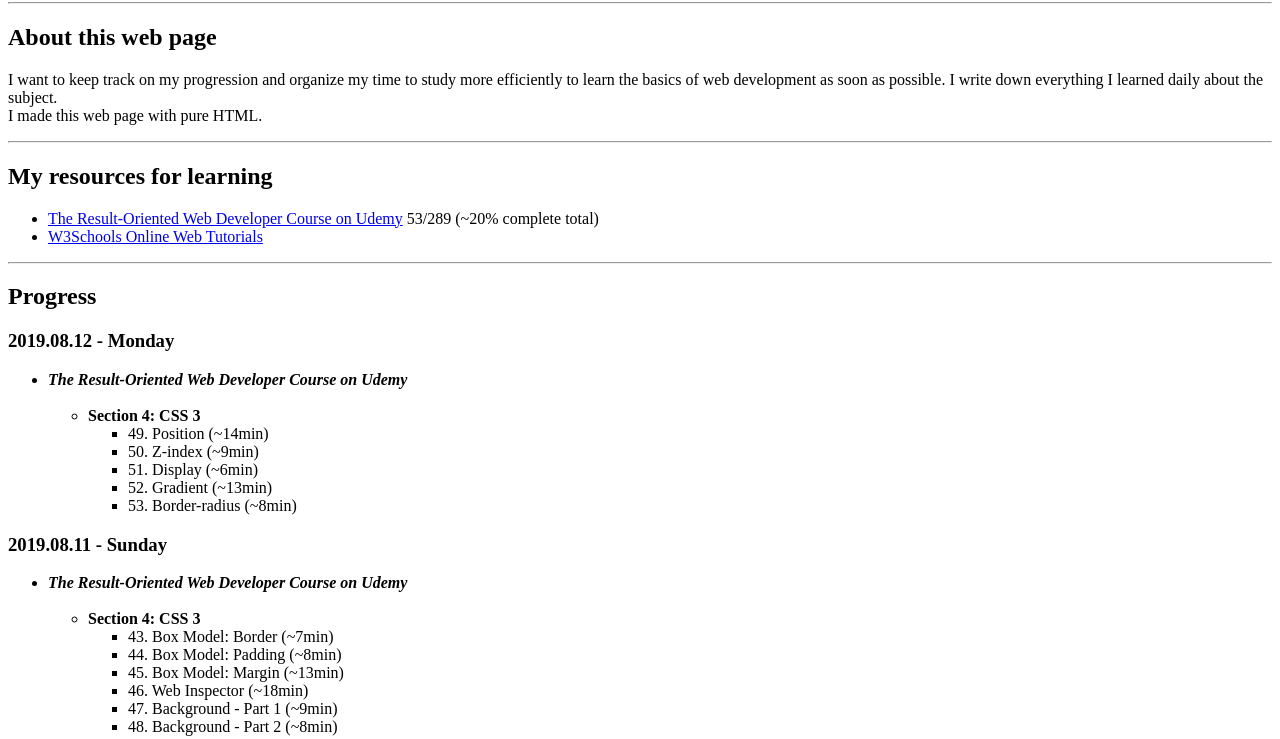
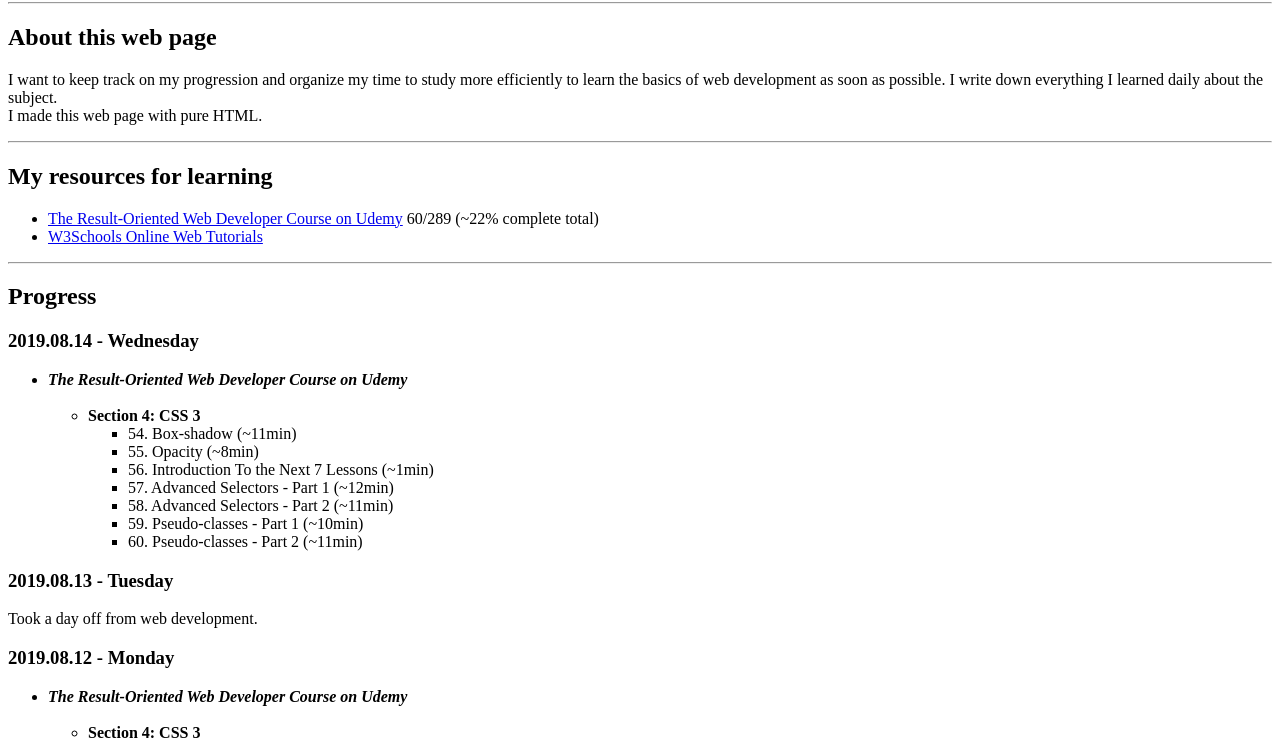
Before and after one commit to glccsi/glccsi.github.io, a plain HTML site: page index.html in a window 1280 px wide. Shown: the part 88-827 px from the top of the page. Drawn offline with Linux system fonts and the light colour scheme.

Commit message:
Update index.html

```diff
--- a/index.html
+++ b/index.html
@@ -13,11 +13,33 @@
     <hr>
     <h2>My resources for learning</h2>
     <ul>
-        <li><a href=https://www.udemy.com/result-oriented-web-developer-course>The Result-Oriented Web Developer Course on Udemy</a> 53/289 (~20% complete total)</li>
+        <li><a href=https://www.udemy.com/result-oriented-web-developer-course>The Result-Oriented Web Developer Course on Udemy</a> 60/289 (~22% complete total)</li>
         <li><a href=https://www.w3schools.com>W3Schools Online Web Tutorials</a></li>
     </ul>
     <hr>
     <h2>Progress</h2>
+    <h3>2019.08.14 - Wednesday</h3>
+    <ul>
+
+        <li><b><i>The Result-Oriented Web Developer Course on Udemy</i></b></li>
+        <br>
+        <ul>
+            <li><b>Section 4: CSS 3</b></li>
+
+                <ul>
+                    <li>54. Box-shadow (~11min)</li>
+                    <li>55. Opacity (~8min)</li>
+                    <li>56. Introduction To the Next 7 Lessons (~1min)</li>
+                    <li>57. Advanced Selectors - Part 1 (~12min)</li>
+                    <li>58. Advanced Selectors - Part 2 (~11min)</li>
+                    <li>59. Pseudo-classes - Part 1 (~10min)</li>
+                    <li>60. Pseudo-classes - Part 2 (~11min)</li>
+                </ul>
+        </ul>
+    </ul>
+
+    <h3>2019.08.13 - Tuesday</h3>
+    <p>Took a day off from web development.</p>
 
     <h3>2019.08.12 - Monday</h3>
     <ul>
```
